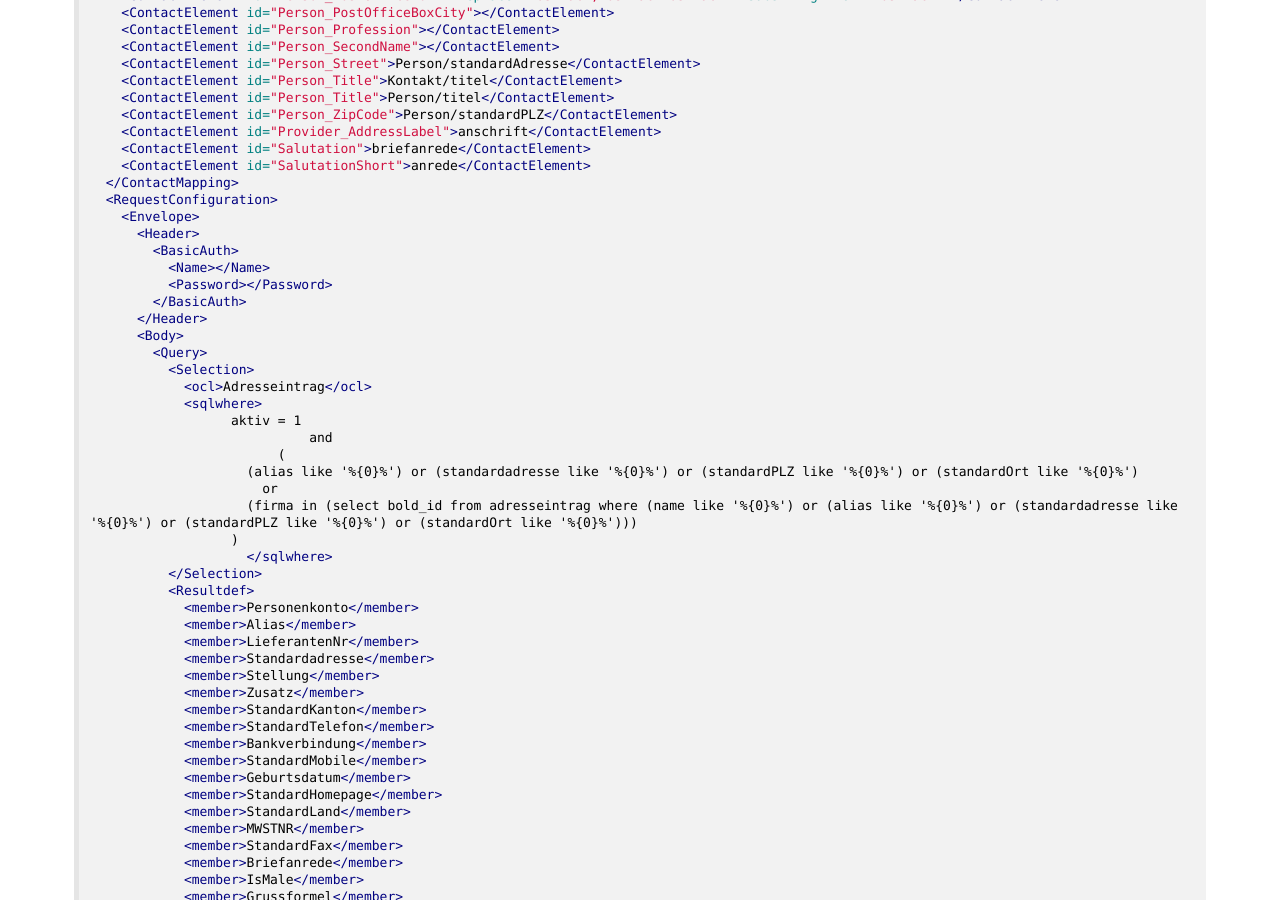
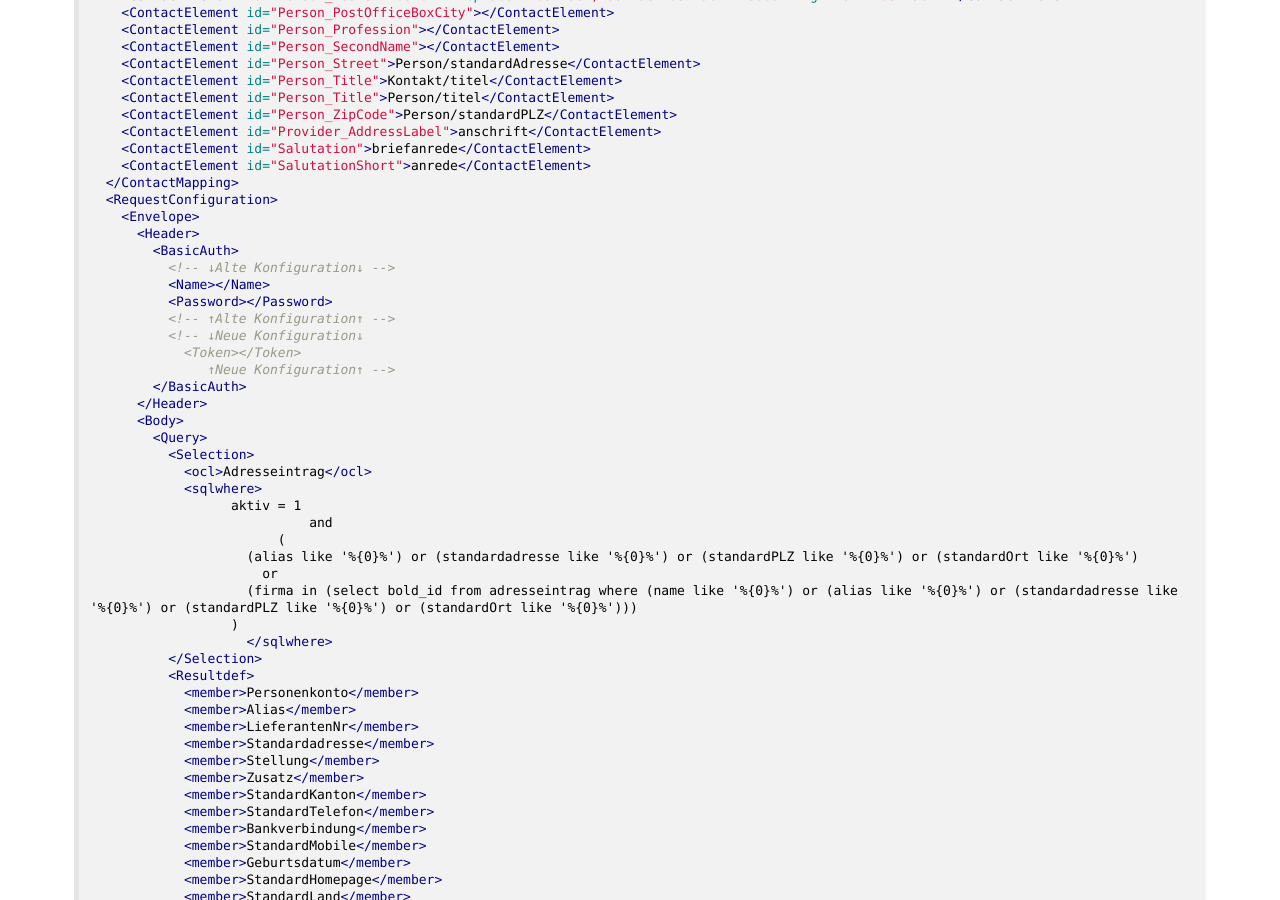
Before and after one commit to primesoft-group/oneoffixx-docs, a Jekyll site: the page built from _pages/docfunc/de/df-ap-vertec.md, in a window 1280 px wide and 900 px high, scrolled down 2244 px. Built offline with Jekyll 4.4.1, drawn with Linux system fonts in a browser that asks for light colours; nearby versions of some CDN libraries; some web fonts are replaced.

Commit message:
updated content

```diff
--- a/_pages/docfunc/de/df-ap-vertec.md
+++ b/_pages/docfunc/de/df-ap-vertec.md
@@ -95,8 +95,13 @@ Zudem besteht die Möglichkeit den Benutzer zu wechseln.
     <Envelope>
       <Header>
         <BasicAuth>
+          <!-- ↓Alte Konfiguration↓ -->
           <Name></Name>
           <Password></Password>
+          <!-- ↑Alte Konfiguration↑ -->
+          <!-- ↓Neue Konfiguration↓
+            <Token></Token>
+               ↑Neue Konfiguration↑ -->
         </BasicAuth>
       </Header>
       <Body>
```
